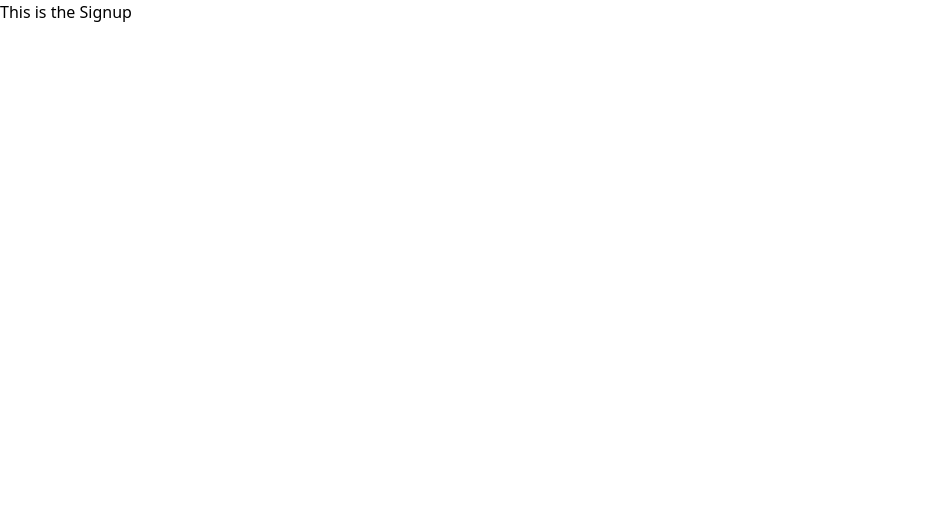
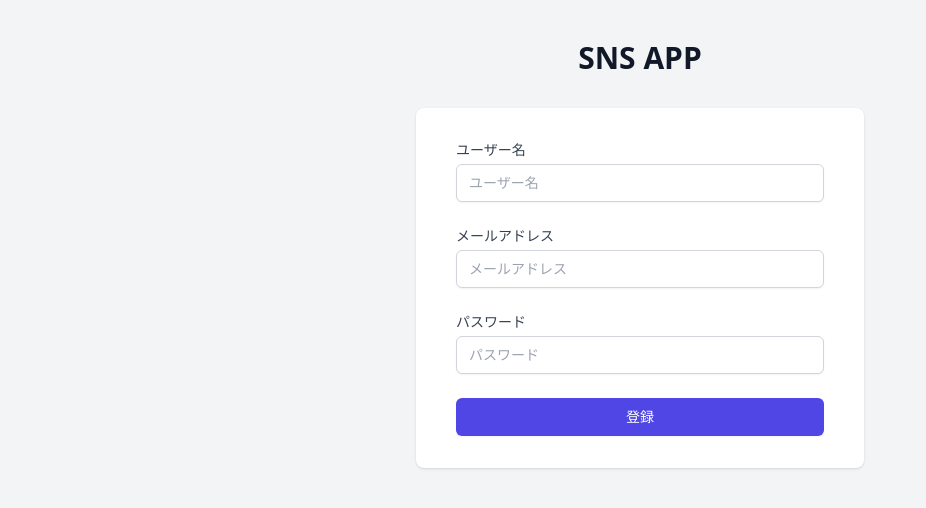
Before and after one commit to bbbyk105/SNS-app, a React (Create React App) app: page /signup in a window 1280 px wide. Shown: the top 508 px of the page, without its empty margins (0-926 px from the left). Built offline with nearby package versions, Linux system fonts and the light colour scheme; the HTML template or start-up script is replaced by a standard one.

Commit message:
フォームの作成と登録機能の作成

```diff
--- /dev/null
+++ b/src/lib/supabase.jsx
@@ -0,0 +1,3 @@
+import { createClient } from "@supabase/supabase-js";
+
+export const supabase = createClient(process.env.REACT_APP_SUPABASE_URL,process.env.REACT_APP_SUPABASE_API_KEY);
--- a/src/pages/Signup.jsx
+++ b/src/pages/Signup.jsx
@@ -1,4 +1,76 @@
 function Signup() {
-    return <div>This is the Signup</div>
-}
-export default Signup;
+    return (
+      <div className="min-h-screen bg-gray-100 py-10 px-4 sm:px-6 lg:px-8">
+        <div className="flex flex-col items-center">
+          <h2 className="text-3xl font-extrabold text-gray-900">SNS APP</h2>
+          <div className="mt-8 w-full max-w-md">
+            <div className="bg-white py-8 px-4 shadow sm:rounded-lg sm:px-10">
+              <div className="space-y-6">
+                <div>
+                  <label
+                    className="block text-sm font-medium text-gray-700"
+                    htmlFor="username"
+                  >
+                    ユーザー名
+                  </label>
+                  <div className="mt-1">
+                    <input
+                      id="username"
+                      name="username"
+                      placeholder="ユーザー名"
+                      required
+                      type="text"
+                      className="appearance-none block w-full px-3 py-2 border border-gray-300 rounded-md shadow-sm placeholder-gray-400 focus:outline-none focus:ring-indigo-500 focus:border-indigo-500 sm:text-sm"
+                    />
+                  </div>
+                </div>
+                <div>
+                  <label
+                    className="block text-sm font-medium text-gray-700"
+                    htmlFor="email"
+                  >
+                    メールアドレス
+                  </label>
+                  <div className="mt-1">
+                    <input
+                      id="email"
+                      name="email"
+                      placeholder="メールアドレス"
+                      required
+                      type="email"
+                      className="appearance-none block w-full px-3 py-2 border border-gray-300 rounded-md shadow-sm placeholder-gray-400 focus:outline-none focus:ring-indigo-500 focus:border-indigo-500 sm:text-sm"
+                    />
+                  </div>
+                </div>
+                <div>
+                  <label
+                    className="block text-sm font-medium text-gray-700"
+                    htmlFor="password"
+                  >
+                    パスワード
+                  </label>
+                  <div className="mt-1">
+                    <input
+                      id="password"
+                      name="password"
+                      placeholder="パスワード"
+                      required
+                      type="password"
+                      className="appearance-none block w-full px-3 py-2 border border-gray-300 rounded-md shadow-sm placeholder-gray-400 focus:outline-none focus:ring-indigo-500 focus:border-indigo-500 sm:text-sm"
+                    />
+                  </div>
+                </div>
+                <div>
+                  <button className="w-full flex justify-center py-2 px-4 border border-transparent rounded-md shadow-sm text-sm font-medium text-white bg-indigo-600 hover:bg-indigo-700 focus:outline-none focus:ring-2 focus:ring-offset-2 focus:ring-indigo-500 disabled:opacity-50 disabled:cursor-not-allowed">
+                    登録
+                  </button>
+                </div>
+              </div>
+            </div>
+          </div>
+        </div>
+      </div>
+    );
+  }
+
+  export default Signup;
--- /dev/null
+++ b/src/repositories/auth.jsx
@@ -0,0 +1,15 @@
+import { supabase } from "../lib/supabase"
+
+export const authRepository = {
+    async signup(name, email, password) {
+        const {data,error} = await supabase.auth.signup({
+            email,
+            password,
+            options: {data: {name}},
+
+        });
+        if(Error != null) throw new Error(error.message);
+
+        return {...data.user, userName: data.user.user_metadata.name};
+    },
+};
```
Also changed, not shown: 1 other file (tests, documents, lock files or other folders).
